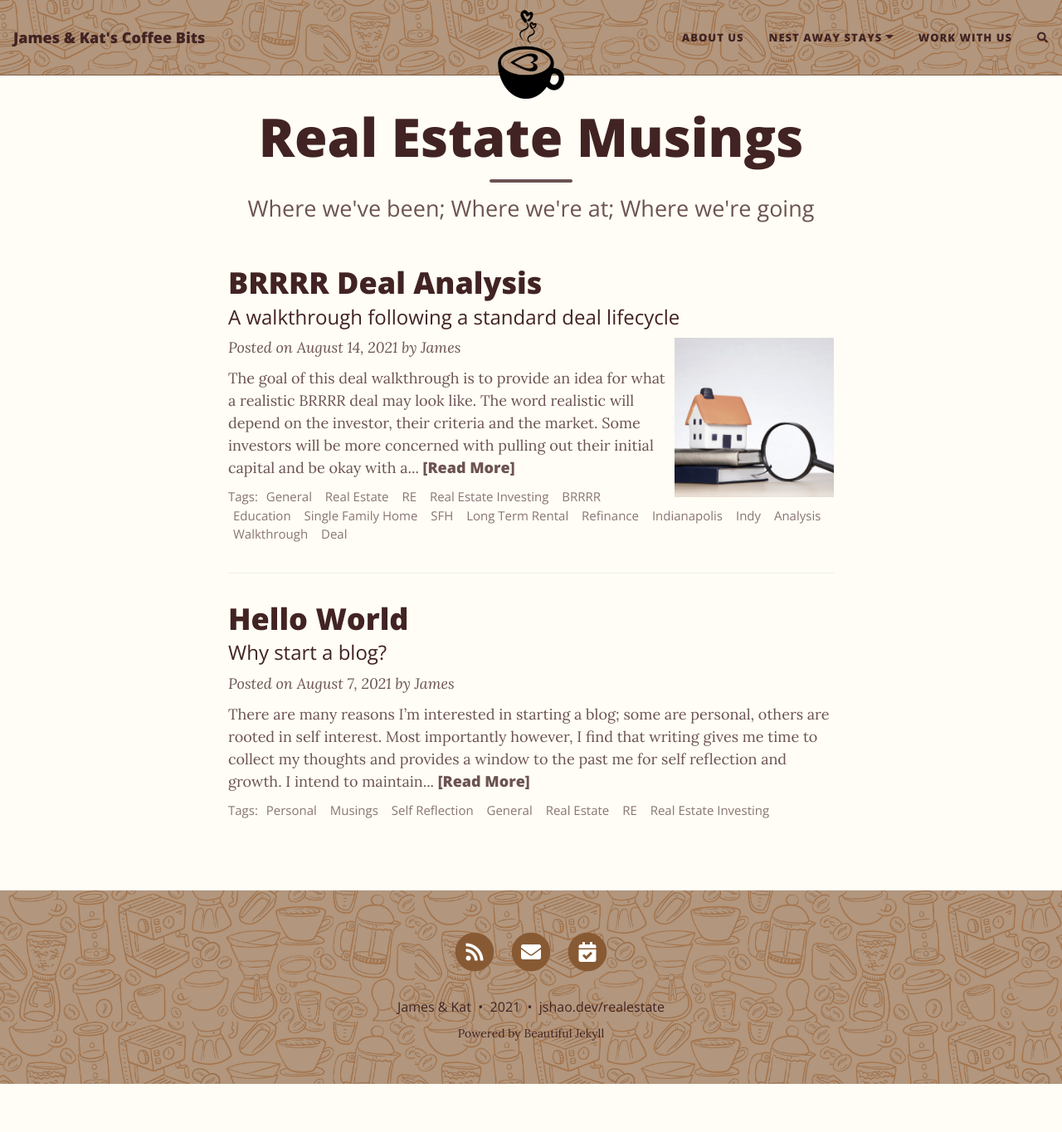
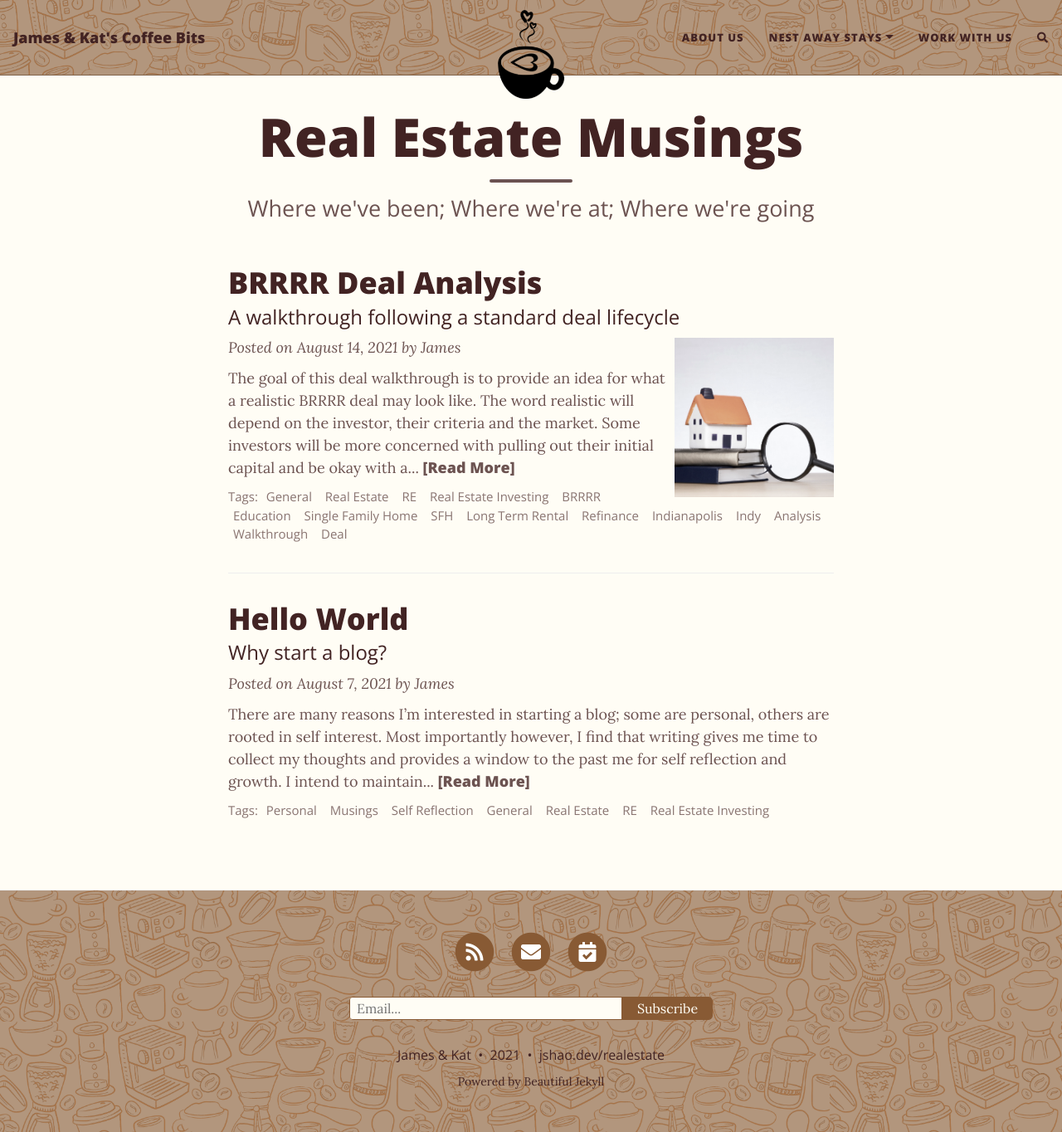
Before and after one commit to jshao100/jshao100.github.io, a Jekyll site: the page built from realestate/index.html, in a window 1280 px wide and 1364 px high. Shown: the whole window at 83% size. Built offline with Jekyll 4.4.1, drawn with Linux system fonts in a browser that asks for light colours; nearby versions of some CDN libraries; the list of posts is cut into pages by our own code; comment, search, counter and statistics services are not loaded.

Commit message:
Add subscription form to footer

```diff
--- a/_includes/footer.html
+++ b/_includes/footer.html
@@ -3,6 +3,9 @@
     <div class="row">
       <div class="col-xl-8 offset-xl-2 col-lg-10 offset-lg-1">
       {% include social-networks-links.html %}
+      <div class="footer-mailchimp">
+        {% include mailchimp-subscribe.html %}
+      </div>
       {% if page.footer-extra %}
         <div class="footer-custom-content">
           {% for file in page.footer-extra %}
--- /dev/null
+++ b/_includes/mailchimp-subscribe.html
@@ -0,0 +1,19 @@
+<!-- Begin Mailchimp Signup Form -->
+<div id="mc_embed_signup">
+<form action="https://dev.us5.list-manage.com/subscribe/post?u=4b96049f21bb956f7c822c855&amp;id=4cad72ad00" method="post" id="mc-embedded-subscribe-form" name="mc-embedded-subscribe-form" class="validate" target="_blank" novalidate>
+    <div id="mc_embed_signup_scroll">
+<div class="mc-field-group">
+	<input type="email" value="" name="EMAIL" class="required email" id="mce-EMAIL" placeholder="Email...">
+</div><!--
+    --><div class="clear"><input type="submit" value="Subscribe" name="subscribe" id="mc-embedded-subscribe" class="button"></div>
+    </div>
+	<div id="mce-responses" class="clear">
+		<div class="response" id="mce-error-response" style="display:none"></div>
+		<div class="response" id="mce-success-response" style="display:none"></div></div>
+	<!-- real people should not fill this in and expect good things - do not remove this or risk form bot signups-->
+    <div style="position: absolute; left: -5000px;" aria-hidden="true"><input type="text" name="b_4b96049f21bb956f7c822c855_4cad72ad00" tabindex="-1" value=""></div>
+
+</form>
+</div>
+<script type='text/javascript' src='//s3.amazonaws.com/downloads.mailchimp.com/js/mc-validate.js'></script><script type='text/javascript'>(function($) {window.fnames = new Array(); window.ftypes = new Array();fnames[0]='EMAIL';ftypes[0]='email';fnames[1]='FNAME';ftypes[1]='text';fnames[2]='LNAME';ftypes[2]='text';fnames[3]='ADDRESS';ftypes[3]='address';fnames[4]='PHONE';ftypes[4]='phone';fnames[5]='BIRTHDAY';ftypes[5]='birthday';}(jQuery));var $mcj = jQuery.noConflict(true);</script>
+<!--End mc_embed_signup-->
--- a/assets/css/beautifuljekyll.css
+++ b/assets/css/beautifuljekyll.css
@@ -10,7 +10,7 @@ html {
   font-size: 100%;
 }
 
-body {
+body, input {
   font-family: 'Lora', 'Times New Roman', serif;
   font-size: 1.125rem;
   color: {{ site.text-col | default: "#404040" }};
@@ -1143,3 +1143,103 @@ pre {
   background-size: contain;
   background-color: {{ site.page-col | default: "#FFFFFF" }};
 }
+
+/* Mailchimp Form CSS */
+.footer-mailchimp {
+  margin-bottom: 1.875rem
+}
+
+#mc_embed_signup {
+  clear:left;
+  text-align: center;
+}
+
+#mc_embed_signup form {
+  text-align: center;
+  display: inline-block;
+  border-radius: 5px;
+  border: 1px solid {{ site.footer-span-col | default: "#404040" }};
+  width: 60%;
+}
+
+#mc_embed_signup form a {
+    color: #84d4f3;
+}
+
+#mc_embed_signup input {
+    font-size: 1rem;
+    padding-left: 0.5rem;
+}
+
+#mc_embed_signup_scroll {
+  display: block;
+  width: 100%;
+}
+
+.mc-field-group {
+  display: inline-block;
+  width: 75%;
+}
+
+.mc-field-group .email{
+  width: 100%;
+  border: none;
+  border-radius: 3px 0px 0px 3px;
+}
+
+#mc_embed_signup_scroll .clear {
+  display: inline-block;
+  width: 25%; /* Must add up to 100% with .mc-field-group */
+}
+
+#mc_embed_signup_scroll .clear .button {
+  border: none;
+  border-radius: 0px 3px 3px 0px;
+  background-color: {{ site.footer-span-col | default: "#404040" }};
+  color: {{ site.page-col | default: "#FFFFFF" }};
+  width: 100%;
+}
+
+#mc_embed_signup_scroll .clear .button:hover {
+  background-color: {{ site.footer-hover-col | default: site.hover-col }};
+}
+
+#mc_embed_signup div.mce_inline_error,
+#mc_embed_signup .response {
+  position: absolute;
+  background-color: #480f0f59 !important;
+  padding: .1rem .3rem !important;
+  color: {{ site.page-col | default: "#FFFFFF" }} !important;
+  font-weight: normal !important;
+  font-size: 0.75rem !important;
+}
+
+#mc_embed_signup .response {
+  position: relative !important;
+}
+
+@media (max-width: 630px) {
+  .mc-field-group {
+    width: 100%;
+  }
+
+  #mc_embed_signup_scroll .clear {
+    width: 100%;
+  }
+
+  #mc_embed_signup_scroll .clear .button {
+    border-radius: 0px 0px 3px 3px;
+  }
+
+  .mc-field-group .email{
+    border-radius: 3px 3px 0px 0px;
+  }
+
+  #mc_embed_signup .response {
+    display: inline;
+  }
+
+  #mc_embed_signup form {
+    width: 80%;
+  }
+}
```
